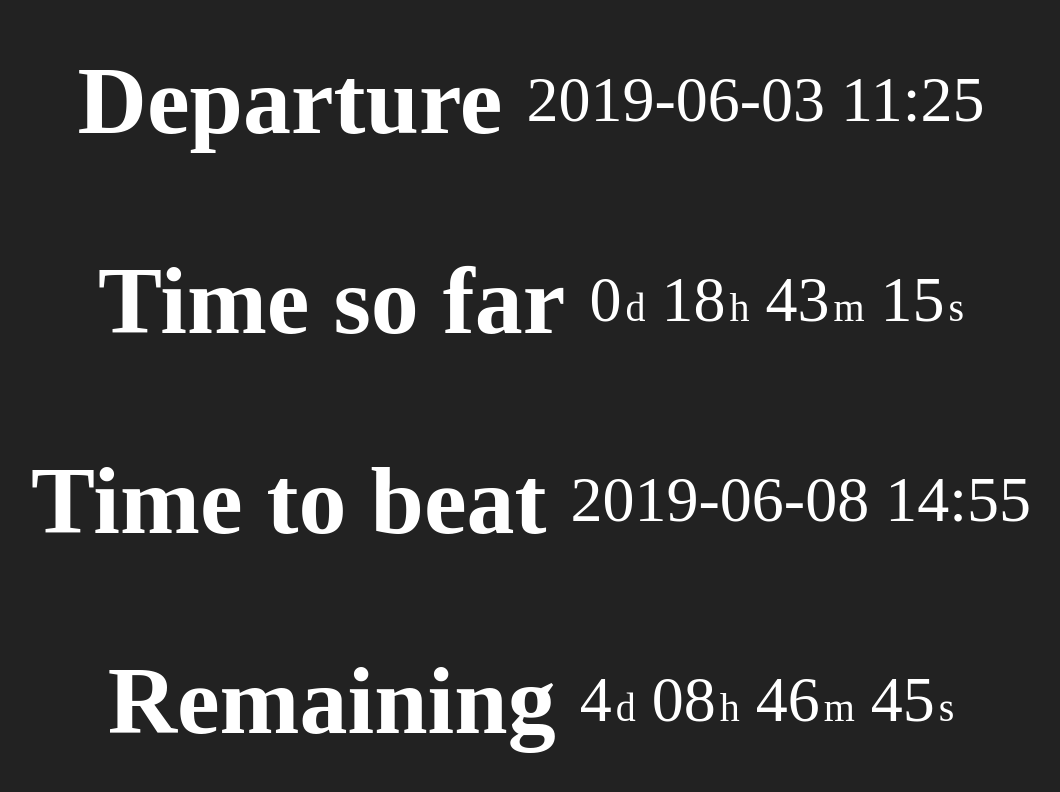
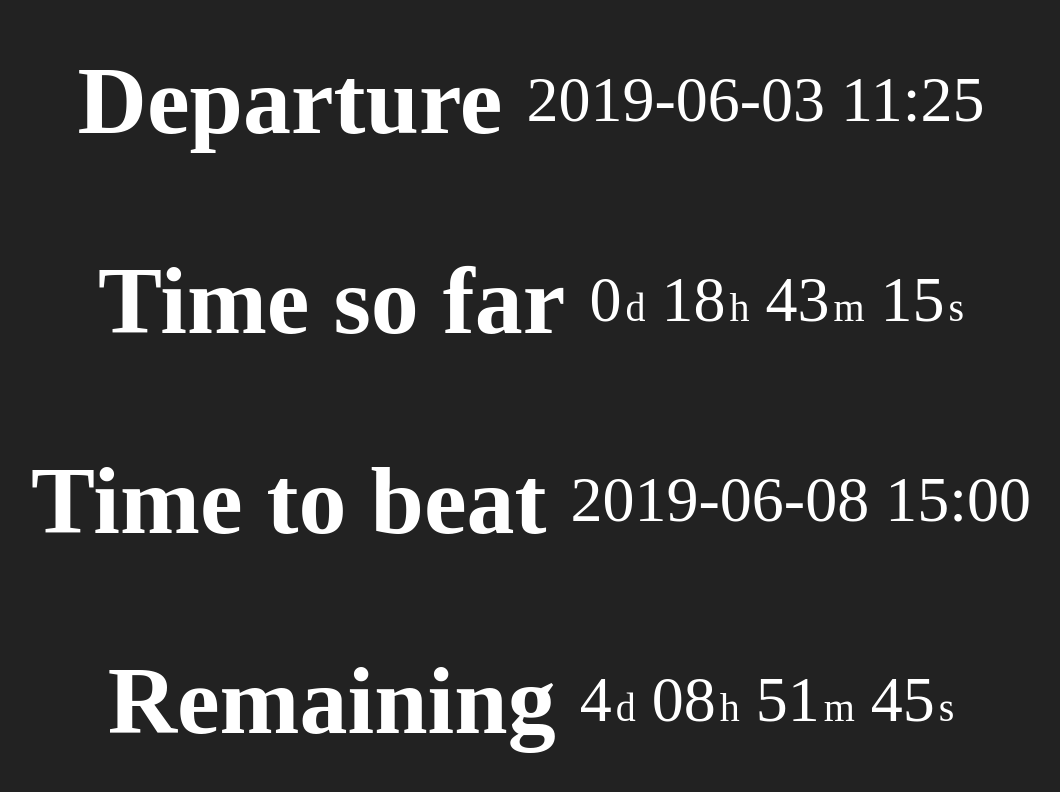
Before and after one commit to hugovk/hangostanuorgamiin, a plain HTML site: page index.html in a window 1280 px wide. Shown: the whole page, without its empty margins (109-1169 px from the left). Drawn offline with Linux system fonts and the light colour scheme.

Commit message:
+5m to end time, based on 123:35:21s => 5d 3h 35m from https://connect.garmin.com/modern/activity/3114977451 http://www.yksivaihde.net/site/foorumi/topic.php?id=34274&page=3#post-910309

```diff
--- a/index.html
+++ b/index.html
@@ -44,7 +44,7 @@ h2 {
 <div class="container">
     <h2>Time to beat&nbsp;</h2>
     <p class="timer">
-        2019-06-08 14:55
+        2019-06-08 15:00
     </p>
 </div>
 <div class="container">
--- a/script.js
+++ b/script.js
@@ -1,5 +1,5 @@
 const startDate = new Date("Jun 3, 2019 11:25:00").getTime();
-const endDate = new Date("Jun 8, 2019 14:55:00").getTime();
+const endDate = new Date("Jun 8, 2019 15:00:00").getTime();
 
 const calc = function(t) {
     const days = Math.floor(t / (1000 * 60 * 60 * 24));
```
